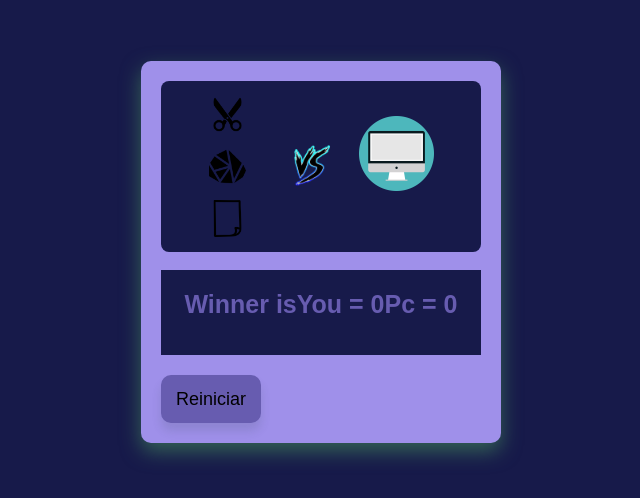
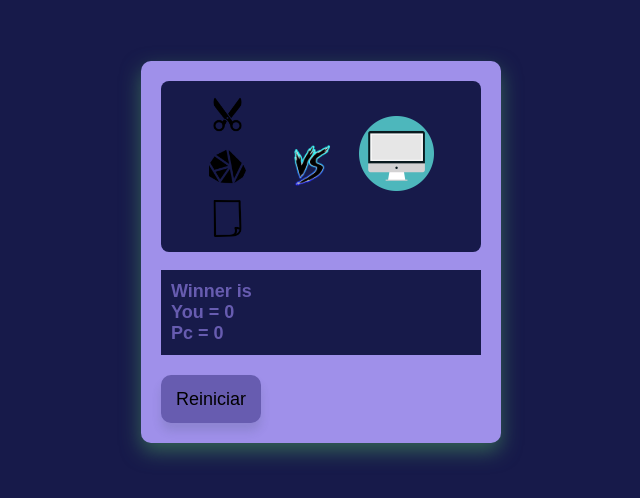
Before and after one commit to RicardoColladoRothschild/RockPaperTijeras.github.io, a plain HTML site: page index.html in a window 1280 px wide. Shown: the part 148-646 px from the top of the page, without its empty margins (319-959 px from the left). Drawn offline with Linux system fonts and the light colour scheme.

Commit message:
hemos modificado el disply:flex con column en la seccion de points view

```diff
--- a/style.css
+++ b/style.css
@@ -95,13 +95,14 @@ body{
 .container-main-puntuacion{
     width:100%;
     height: 85px;
-    padding: 20px 0;
+    padding: 20px 10px;
+
     display:flex;
-    flex-direction: row;
+    flex-direction: column;
     justify-content: center;
     background-color: var(--backgroundcontainer);
     margin-bottom: 20px;
-    font-size: 2.5rem;
+    font-size: 1.8rem;
     color:var(--lettercolor);
     font-weight: bold;
     font-family: Arial, Helvetica, sans-serif;
```
